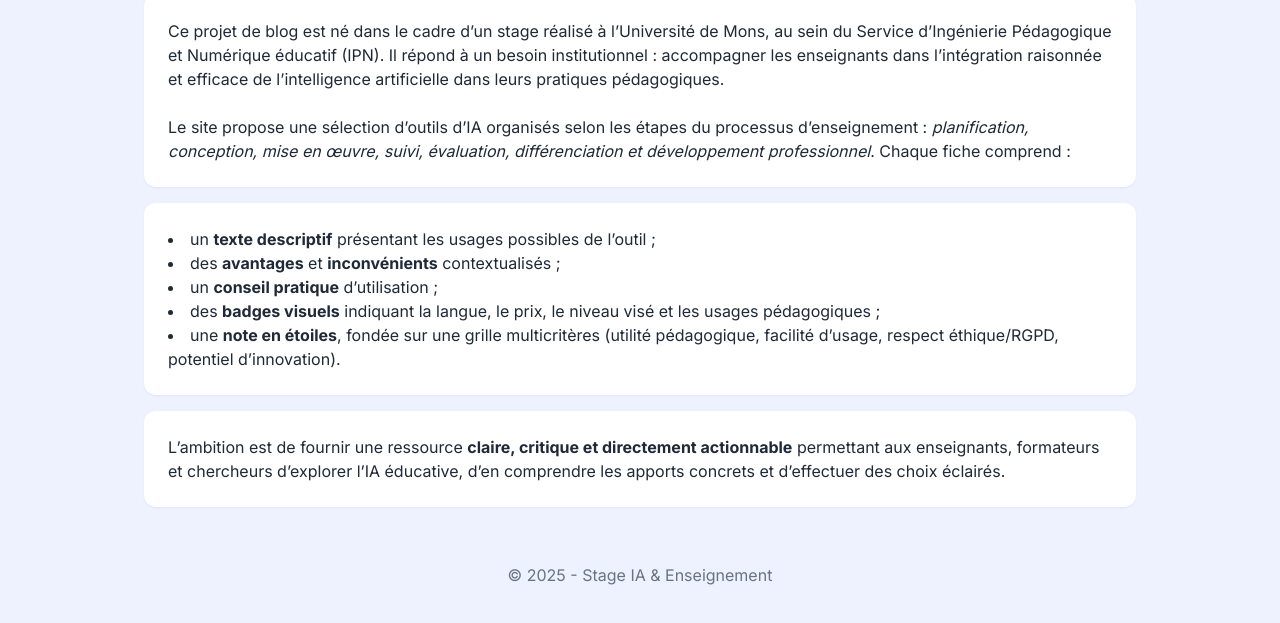
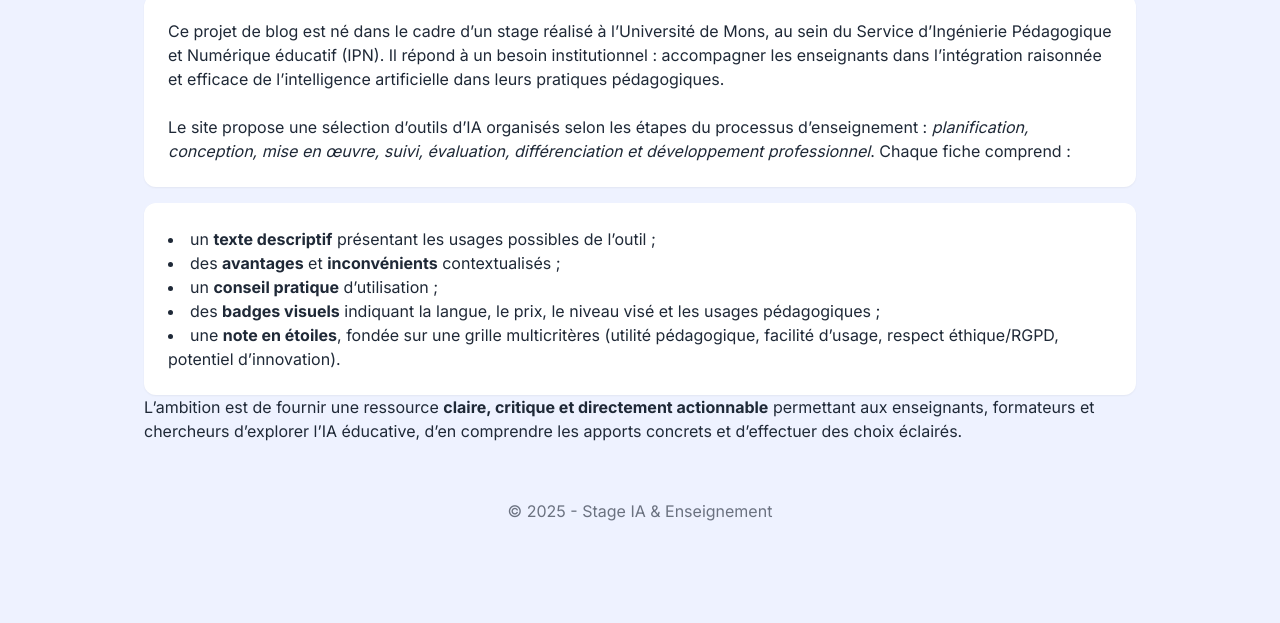
Before and after one commit to SimonBaeckelant/AI-Education, a plain HTML site: page index.html in a window 1280 px wide. Shown: the part 153-776 px from the top of the page. Drawn offline with nearby package versions, Linux system fonts and the light colour scheme.

Commit message:
Update index.html

```diff
--- a/index.html
+++ b/index.html
@@ -97,7 +97,7 @@
                 Le site propose une sélection d’outils d’IA organisés selon les étapes du processus d’enseignement&nbsp;:
                 <em>planification, conception, mise en œuvre, suivi, évaluation, différenciation et développement professionnel</em>.
                 Chaque fiche comprend&nbsp;:
-            </p>
+
                 <ul class="list-disc list-inside bg-white p-6 rounded-xl shadow-sm mt-4">
                     <li>un <strong>texte descriptif</strong> présentant les usages possibles de l’outil&nbsp;;</li>
                     <li>des <strong>avantages</strong> et <strong>inconvénients</strong> contextualisés&nbsp;;</li>
@@ -105,7 +105,7 @@
                     <li>des <strong>badges visuels</strong> indiquant la langue, le prix, le niveau visé et les usages pédagogiques&nbsp;;</li>
                     <li>une <strong>note en étoiles</strong>, fondée sur une grille multicritères (utilité pédagogique, facilité d’usage, respect éthique/RGPD, potentiel d’innovation).</li>
                 </ul>
-            <p class="bg-white p-6 rounded-xl shadow-sm mt-4">
+
                 L’ambition est de fournir une ressource <strong>claire, critique et directement actionnable</strong>
                 permettant aux enseignants, formateurs et chercheurs d’explorer l’IA éducative,
                 d’en comprendre les apports concrets et d’effectuer des choix éclairés.
```
Lines whose indentation alone changed are shown as unchanged.
